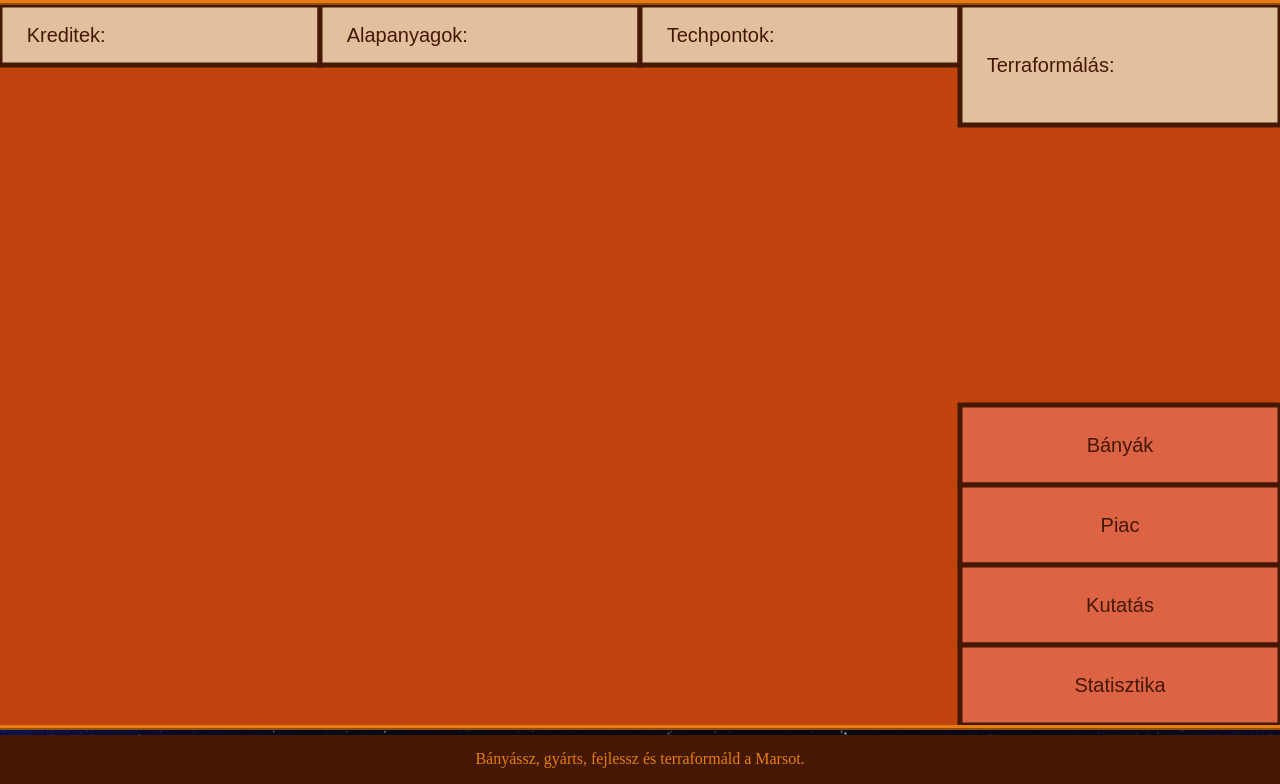
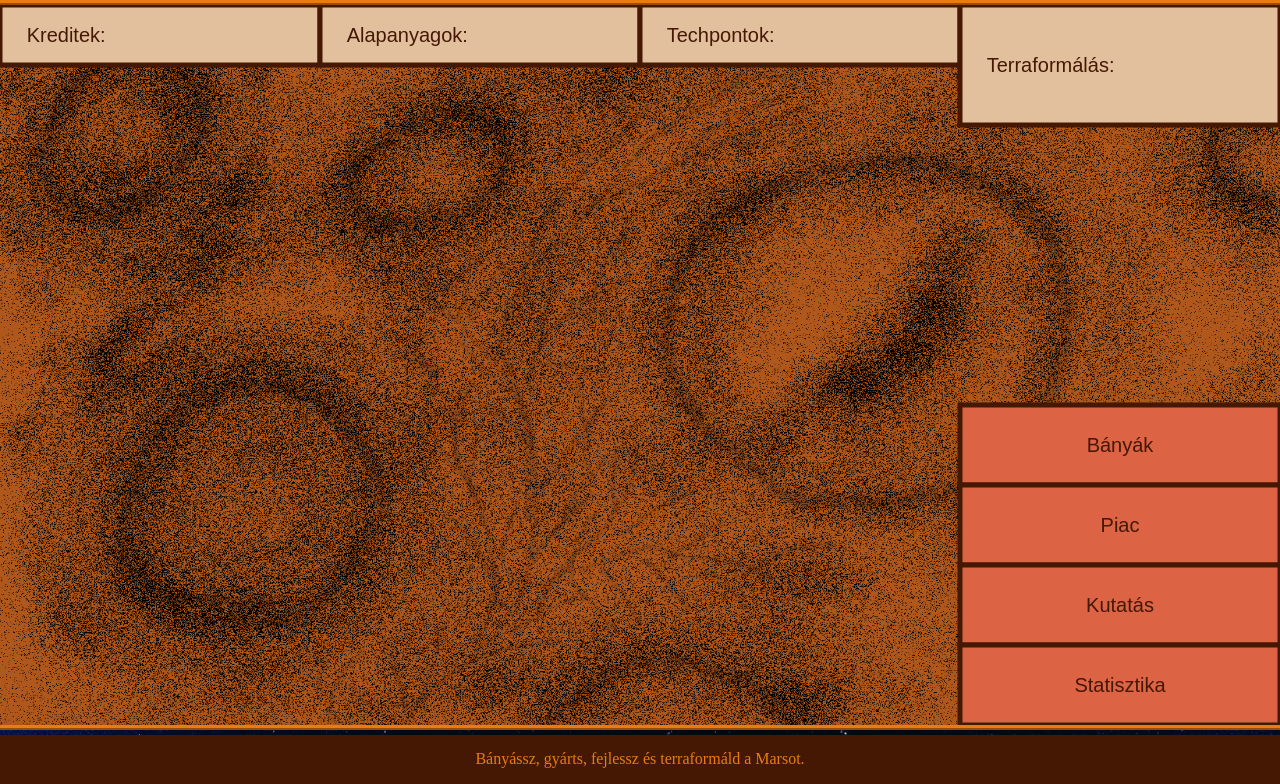
Before and after one commit to SkulecDavid/KiberTycoon, a website built with Vite: page index.html in a window 1280 px wide. Shown: the part 91-875 px from the top of the page. Built offline with nearby package versions, Linux system fonts and the light colour scheme; a web font is replaced by a local one.

Commit message:
Menu start

```diff
--- a/index.html
+++ b/index.html
@@ -14,6 +14,10 @@
       <p>Bányássz, gyárts, fejlessz és terraformáld a Marsot.</p>
     </div>
 
+    <div id="assets">
+      <img src="/assets/images/mars.png" id="mars-img">
+    </div>
+
     <style>
       @import url('https://fonts.cdnfonts.com/css/new-mars');
     </style>
--- /dev/null
+++ b/src/Classes/BG.ts
@@ -0,0 +1,15 @@
+import type { Game } from "./Game";
+
+export class BG{
+    private Repo: Game
+    private Image: HTMLCanvasElement;
+
+    constructor(repo: Game, image: string){
+        this.Repo = repo;
+        this.Image = document.getElementById(image) as HTMLCanvasElement;
+    }
+
+    draw(){
+        this.Repo.Ctx.drawImage(this.Image, 0, 0, this.Repo.CanvasWidth, this.Repo.CanvasHeight);
+    }
+}
--- a/src/Classes/Button.ts
+++ b/src/Classes/Button.ts
@@ -1,21 +1,25 @@
+import type { BtnType } from "../Types/BtnType.ts";
 import type { HEXColor } from "../Types/Color.ts";
+import type { MenuType } from "../Types/MenuType.ts";
 import { Game } from "./Game.ts";
 
 export class Button {
     private Repo: Game;
+    private Type: BtnType;
     private Width: number;
     private Height: number;
-    private LightColor: HEXColor;
+    private Color: HEXColor;
     private Text: string;
     private X: number;
     private Y: number;
     private Event: Function;
 
-    constructor(repo: Game, text: string, x: number, y: number, event: Function) {
+    constructor(repo: Game, type: BtnType, color: HEXColor, text: string, x: number, y: number, event: Function) {
         this.Repo = repo;
+        this.Type = type;
         this.Width = this.Repo.OneFourthWidth;
         this.Height = this.Repo.OneNinthHeight;
-        this.LightColor = '#dd6345';
+        this.Color = color;
         this.Text = text;
         this.X = x;
         this.Y = y;
@@ -23,20 +27,24 @@ export class Button {
     }
 
     update(){
+        if ((this.Type == 'main' && this.Repo.CurrentMenu == 'main') || (this.Type == 'back' && this.Repo.CurrentMenu != 'main')) {
             const mx = this.Repo.MouseX;
             const my = this.Repo.MouseY;
             if (this.Repo.MouseDown &&
                 mx > this.X && mx < this.X+this.Width &&
                 my > this.Y && my < this.Y+this.Height) {
+                    console.log(this.Repo);
+
                 this.Event();
-
+            }
         }
     }
 
     draw(){
+        if ((this.Type == 'main' && this.Repo.CurrentMenu == 'main') || (this.Type == 'back' && this.Repo.CurrentMenu != 'main')) {
             const ctx = this.Repo.Ctx;
 
-        ctx.fillStyle = this.LightColor;
+            ctx.fillStyle = this.Color
             ctx.fillRect(this.X, this.Y, this.Width, this.Height);
             ctx.strokeRect(this.X, this.Y, this.Width, this.Height);
 
@@ -46,3 +54,4 @@ export class Button {
             ctx.fillText(this.Text, this.X + this.Width/2, this.Y + this.Height/2+(this.Repo.FontSize/3), this.Width);
         }
     }
+}
--- a/src/Classes/Game.ts
+++ b/src/Classes/Game.ts
@@ -1,6 +1,8 @@
 import { UI } from "./UI.ts";
 import { Button } from "./Button.ts";
 import type { HEXColor } from "../Types/Color.ts";
+import { BG } from "./BG.ts";
+import type { MenuType } from "../Types/MenuType.ts";
 
 export class Game{
     private Canvas: HTMLCanvasElement;
@@ -8,26 +10,33 @@ export class Game{
     public CanvasHeight: number;
     public Ctx: CanvasRenderingContext2D;
 
+    public LightColor: HEXColor;
     public DarkColor: HEXColor;
+    public MainBtnColor: HEXColor;
     public FontSize: number;
     public OneFourthWidth: number;
+    public OneTwentyfourthHeight: number;
     public OneTwelfthHeight: number;
     public OneNinthHeight: number
     public OneSixthHeight: number;
     public BtnPositionX: number;
     public BtnPositionY: number;
 
-    public MouseDown: boolean
+    public MouseDown: boolean;
+    public MouseWasDown: boolean;
     public MouseX: number;
     public MouseY: number;
 
-    //private TestBtn: Button;
     private MineBtn: Button;
     private MarketBtn: Button;
     private TechBtn: Button;
     private StatBtn: Button;
+    private BackBtn: Button;
+
+    public CurrentMenu: MenuType;
 
     private Ui: UI;
+    private Bg: BG;
 
     constructor(canvas: HTMLCanvasElement){
         // CANVAS
@@ -36,41 +45,54 @@ export class Game{
         this.CanvasHeight = this.Canvas.height;
         this.Ctx = this.Canvas.getContext('2d')!;
 
+        this.LightColor = '#e3c09d';
         this.DarkColor = '#451804';
+        this.MainBtnColor = '#dd6345';
         this.FontSize = 20;
         this.OneFourthWidth = this.CanvasWidth/4;
-        this.OneTwelfthHeight = this.CanvasHeight/12;
+        this.OneSixthHeight = this.CanvasHeight/6;
         this.OneNinthHeight = this.CanvasHeight/9;
-        this.OneSixthHeight = this.CanvasHeight/6;
+        this.OneTwelfthHeight = this.OneSixthHeight/2
+        this.OneTwentyfourthHeight = this.OneTwelfthHeight/2
+
         this.BtnPositionX = this.CanvasWidth-this.OneFourthWidth;
         this.BtnPositionY = this.CanvasHeight-this.OneNinthHeight;
 
         this.clickInput();
         this.MouseDown = false;
+        this.MouseWasDown = false;
         this.MouseX = 0;
         this.MouseY = 0;
 
-        //this.TestBtn = new Button(this, 'Teszt', 100, 50, ()=>console.log('ok'));
-        this.MineBtn = new Button(this, 'Bányák', this.BtnPositionX, this.BtnPositionY-this.OneNinthHeight*3, ()=>console.log('Bánya'));
-        this.MarketBtn = new Button(this, 'Piac', this.BtnPositionX, this.BtnPositionY-this.OneNinthHeight*2, ()=>console.log('Piac'));
-        this.TechBtn = new Button(this, 'Kutatás', this.BtnPositionX, this.BtnPositionY-this.OneNinthHeight, ()=>console.log('Kutat'));
-        this.StatBtn = new Button(this, 'Statisztika', this.BtnPositionX, this.BtnPositionY, ()=>console.log('Stat'));
+        this.MineBtn = new Button(this, 'main', this.MainBtnColor, 'Bányák', this.BtnPositionX, this.BtnPositionY-this.OneNinthHeight*3, ()=>{this.CurrentMenu = 'mine'});
+        this.MarketBtn = new Button(this, 'main', this.MainBtnColor, 'Piac', this.BtnPositionX, this.BtnPositionY-this.OneNinthHeight*2, ()=>{this.CurrentMenu = 'market'});
+        this.TechBtn = new Button(this, 'main', this.MainBtnColor, 'Kutatás', this.BtnPositionX, this.BtnPositionY-this.OneNinthHeight, ()=>{this.CurrentMenu = 'tech'});
+        this.StatBtn = new Button(this, 'main',this.MainBtnColor, 'Statisztika', this.BtnPositionX, this.BtnPositionY, ()=>{this.CurrentMenu = 'stat'});
+        this.BackBtn = new Button(this, 'back',this.MainBtnColor, 'Vissza', this.BtnPositionX, this.BtnPositionY, ()=>{this.CurrentMenu = 'main'});
 
+        this.CurrentMenu = 'main';
 
         this.Ui = new UI(this);
+        this.Bg = new BG(this, 'mars-img');
     }
 
     update(){
-        //this.TestBtn.update();
-        this.MineBtn.update();
-        this.MarketBtn.update();
-        this.TechBtn.update();
-        this.StatBtn.update();
+        if (this.CurrentMenu == 'main') {
+            this.MineBtn.update();
+            this.MarketBtn.update();
+            this.TechBtn.update();
+            this.StatBtn.update();
+        } else {
+            this.BackBtn.update();
+        }
     }
 
     draw(){
+
+        this.Bg.draw();
         this.Ui.draw();
-        //this.TestBtn.draw();
+
+        this.BackBtn.draw();
         this.MineBtn.draw();
         this.MarketBtn.draw();
         this.TechBtn.draw();
--- a/src/Classes/UI.ts
+++ b/src/Classes/UI.ts
@@ -1,4 +1,3 @@
-import type { HEXColor } from "../Types/Color.ts";
 import type { Game } from "./Game.ts";
 
 export class UI{
@@ -6,7 +5,6 @@ export class UI{
     private Width: number;
     private ResourceHeight: number;
     private TerraHeight: number;
-    private Color: HEXColor;
     private Resources: string[];
 
     constructor(repo: Game){
@@ -14,7 +12,6 @@ export class UI{
         this.Width = this.Repo.OneFourthWidth;
         this.ResourceHeight = this.Repo.OneTwelfthHeight;
         this.TerraHeight = this.Repo.OneSixthHeight;
-        this.Color = '#e3c09d';
         this.Resources = ['Kreditek:', 'Alapanyagok:', 'Techpontok:', 'Terraformálás:']
     }
 
@@ -25,7 +22,7 @@ export class UI{
         ctx.textAlign = "left";
 
         for (let i = 0; i < 3; i++) {
-            ctx.fillStyle = this.Color;
+            ctx.fillStyle = this.Repo.LightColor;
             ctx.fillRect(0+i*this.Width, 0, this.Width, this.ResourceHeight);
             ctx.strokeRect(0+i*this.Width, 0, this.Width, this.ResourceHeight);
 
@@ -33,7 +30,7 @@ export class UI{
             ctx.fillText(this.Resources[i], 0+i*this.Width + this.Width/12, 0 + this.ResourceHeight/2+(this.Repo.FontSize/3));
         }
 
-        ctx.fillStyle = this.Color;
+        ctx.fillStyle = this.Repo.LightColor;
         ctx.fillRect(3*this.Width, 0, this.Width, this.TerraHeight);
         ctx.strokeRect(3*this.Width, 0, this.Width, this.TerraHeight);
 
--- /dev/null
+++ b/src/Types/BtnType.ts
@@ -0,0 +1 @@
+export type BtnType = 'main' | 'back';
--- /dev/null
+++ b/src/Types/MenuType.ts
@@ -0,0 +1 @@
+export type MenuType = 'main' | 'mine' | 'market' | 'tech' | 'stat';
```
Also changed, not shown: src/Classes/Menu.ts (added, +45 -0 lines), assets/images/mars.png (added). Lines whose indentation alone changed are shown as unchanged.
